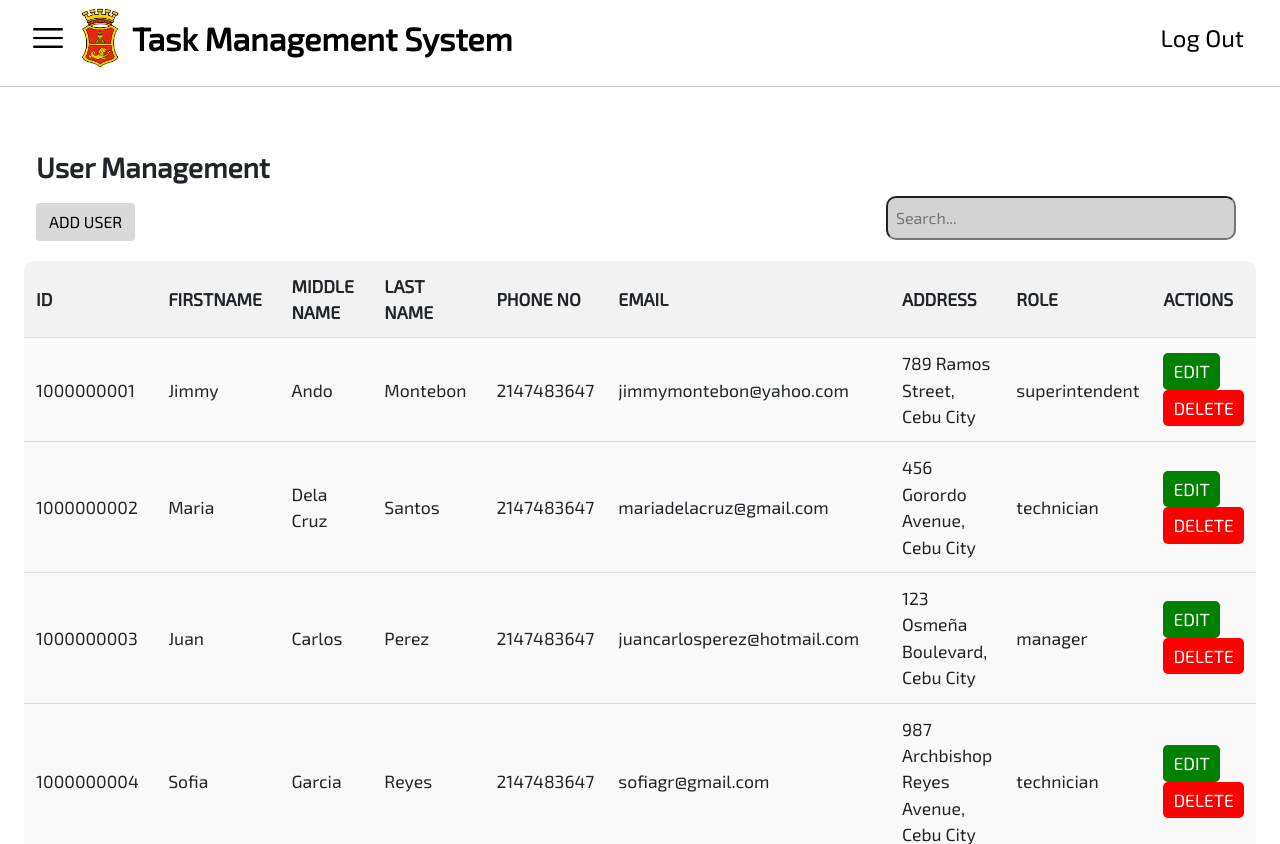
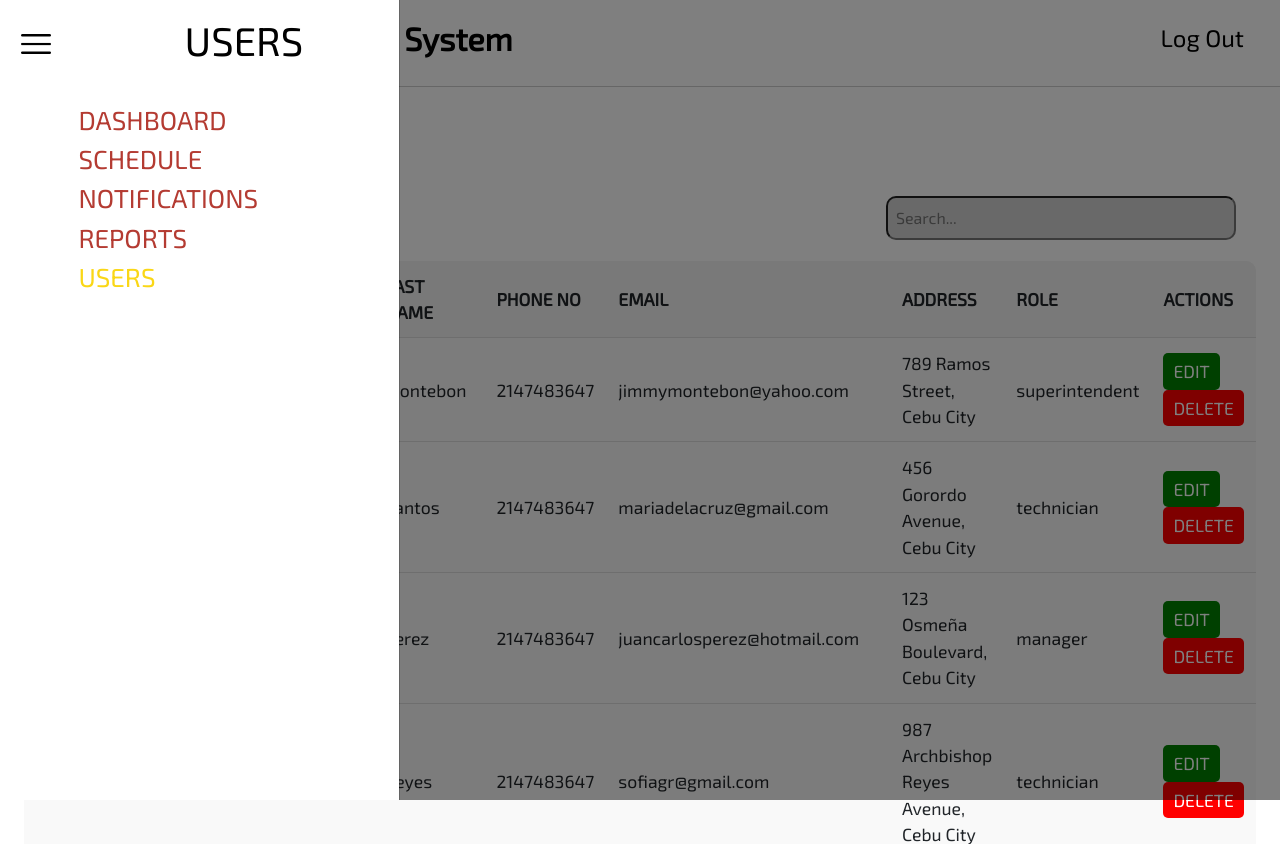
Before and after one commit to Niles-Rondez/Task-Management-and-Notification-System-for-SMG, a PHP site: page /user.php in a window 1280 px wide, after a click that opens the changed part. Shown: the top 844 px of the page. Run offline with PHP 8.4, Linux system fonts and the light colour scheme; data comes from the database, SQL or seed files in the repository; some libraries are stand-ins or nearby versions.

Commit message:
users nav fix

```diff
--- a/user.php
+++ b/user.php
@@ -25,11 +25,11 @@
         </div>
         <div class="offcanvas-body">
           <div >
-            <h5><a href="dashboard.php" id="selectedlink">DASHBOARD</a></h5>
+            <h5><a href="dashboard.php" id="hlink">DASHBOARD</a></h5>
             <h5><a href="schedule.php" id="hlink">SCHEDULE</a></h5>
             <h5><a href="notification.php" id="hlink">NOTIFICATIONS</a></h5>
             <h5><a href="reports.php" id="hlink">REPORTS</a></h5>
-            <h5><a href="user.php" id="hlink">USERS</a></h5>
+            <h5><a href="user.php" id="selectedlink">USERS</a></h5>
           </div>
         </div>
       </div>
@@ -205,5 +205,6 @@
         });
     });
     </script>
+        <script src="https://cdn.jsdelivr.net/npm/bootstrap@5.0.2/dist/js/bootstrap.bundle.min.js" integrity="sha384-MrcW6ZMFYlzcLA8Nl+NtUVF0sA7MsXsP1UyJoMp4YLEuNSfAP+JcXn/tWtIaxVXM" crossorigin="anonymous"></script>
 </body>
 </html>
```
